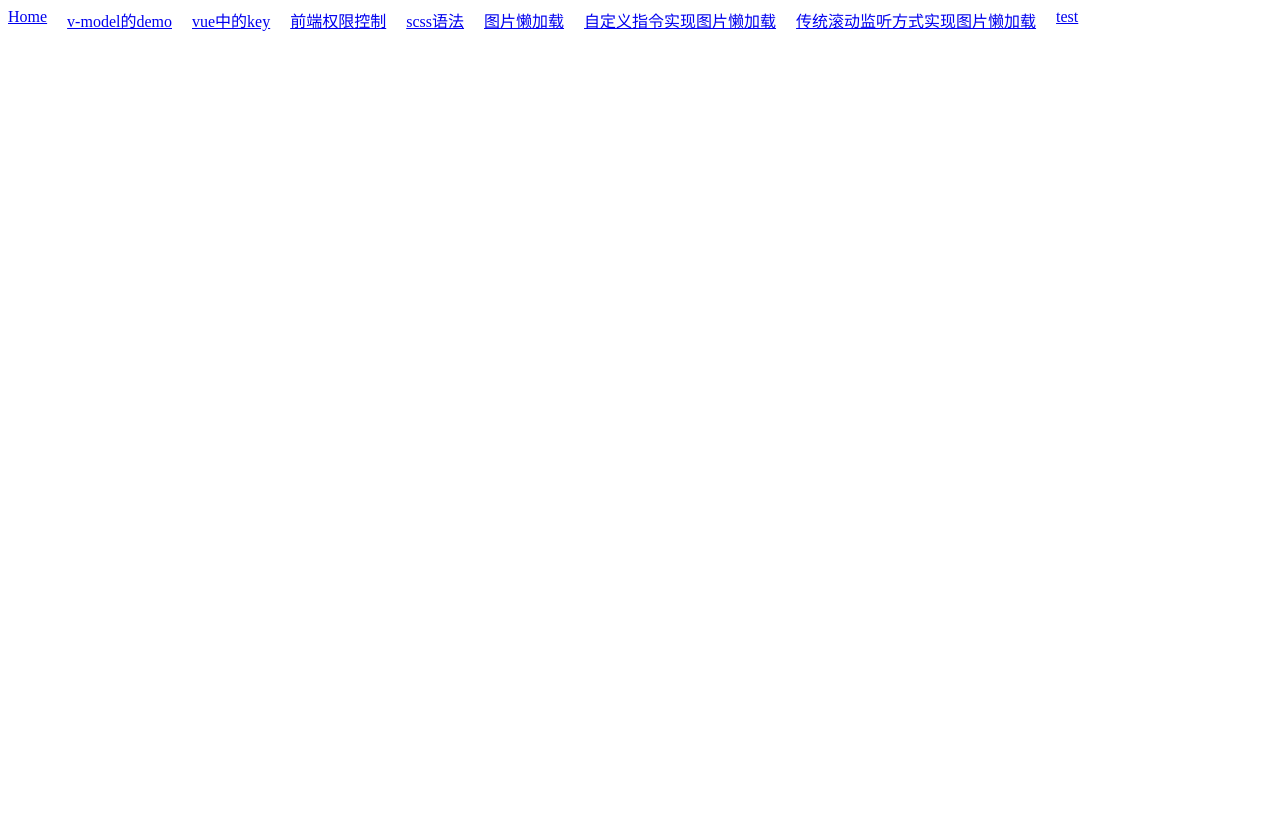
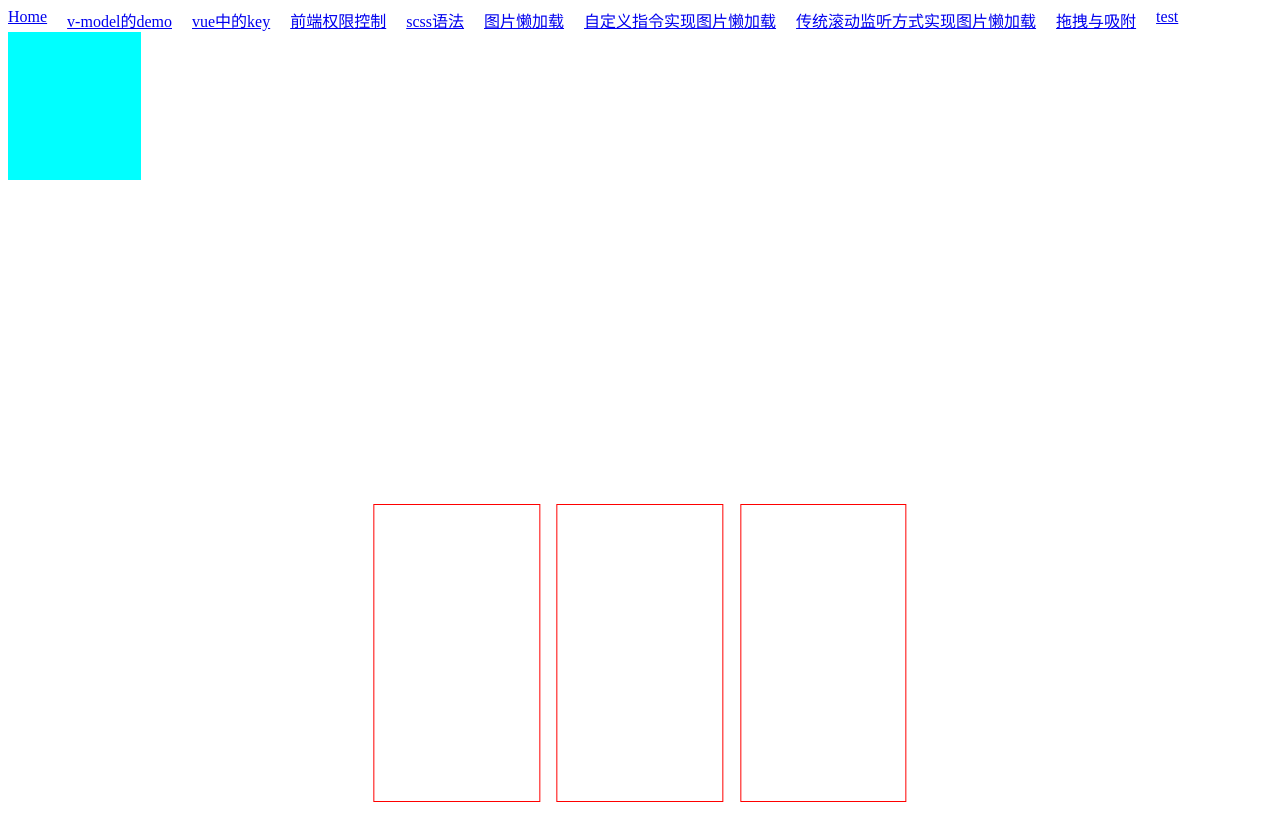
Before and after one commit to Zengzzhao/Interview-vue, a Vue app: page /dragAndAdsorb in a window 1280 px wide. Before the commit the page ends 800 px from the top, so only its background shows below. Built offline with nearby package versions, Linux system fonts and the light colour scheme.

Commit message:
feat: 拖拽与吸附

```diff
--- a/src/App.vue
+++ b/src/App.vue
@@ -13,6 +13,7 @@ import { RouterLink, RouterView } from 'vue-router'
       <RouterLink to="/lazyLoadImg">图片懒加载</RouterLink>
       <RouterLink to="/lazyLoadImgByDirective">自定义指令实现图片懒加载</RouterLink>
       <RouterLink to="/lazyLoadImgByScroll">传统滚动监听方式实现图片懒加载</RouterLink>
+      <RouterLink to="/dragAndAdsorb">拖拽与吸附</RouterLink>
       <RouterLink to="/test">test</RouterLink>
     </div>
   </header>
--- a/src/router/index.ts
+++ b/src/router/index.ts
@@ -48,6 +48,11 @@ const router = createRouter({
       component: () => import('@/views/lazyLoadImgByScroll/index.vue')
     },
     {
+      path: '/dragAndAdsorb',
+      name: 'dragAndAdsorb',
+      component: () => import('@/views/dragAndAdsorb/index.vue')
+    },
+    {
       path: '/test',
       name: 'test',
       component: () => import('@/views/test/index.vue')
--- /dev/null
+++ b/src/views/dragAndAdsorb/index.vue
@@ -0,0 +1,118 @@
+<template>
+    <div class="container">
+        <!-- 移动盒子 -->
+        <div class="box" @mousedown="handleMouseDown" :style="{transform:`translate(${translateX}px,${translateY}px)`}" ref="moveBox"></div>
+        <!-- 盛放容器 -->
+        <div class="bottomBar">
+            <div class="boxContainer" v-for="i in [0,1,2]" :key="i" :ref="(el) => boxContainerRefs[i] = el"></div>
+        </div>
+    </div>
+</template>
+
+<script setup lang='ts'>
+import { ref } from 'vue'
+
+let startX: number // 鼠标开始移动/移动过程中初始x的位置
+let startY: number // 鼠标开始移动/移动过程中初始y的位置
+let translateX = ref<number>(0) // 移动元素相对于初始位置所移动的x，初始为0
+let translateY = ref<number>(0) // 移动元素相对于初始位置所移动的y，初始为0
+const moveBox = ref() // 移动元素
+const boxContainerRefs: any[] = [] // 盛放容器
+// 在移动盒子中鼠标按下事件处理
+const handleMouseDown = (e: MouseEvent) => {
+    startX = e.clientX
+    startY = e.clientY
+    window.addEventListener('mousemove', handleMouseMove)
+    // 只监听一次鼠标抬起操作，与本次鼠标按下形成一个原子操作
+    window.addEventListener('mouseup', handelMouseUp, { once: true })
+}
+// 在移动盒子中鼠标移动的事件处理
+const handleMouseMove = (e: MouseEvent) => {
+    const dx = e.clientX - startX // 本次移动x上的偏移
+    const dy = e.clientY - startY // 本次移动y上的偏移
+    startX = e.clientX
+    startY = e.clientY
+    translateX.value += dx
+    translateY.value += dy
+}
+// 在移动盒子中鼠标放开的事件处理
+const handelMouseUp = () => {
+    window.removeEventListener('mousemove', handleMouseMove)
+    const moveBoxRect = moveBox.value.getBoundingClientRect()
+    // 移动元素的左下角、右下角
+    const curLeftBottom = [moveBoxRect.left, moveBoxRect.bottom]
+    const curRightBottom = [moveBoxRect.right, moveBoxRect.bottom]
+    // 判断拖拽的div是否触碰到盛放容器
+    for (let i = 0; i < boxContainerRefs.length; i++) {
+        if (boxContainerRefs[i]) {
+            const rect = boxContainerRefs[i].getBoundingClientRect()
+            // 盛放容器左上角、右上角
+            const rectLeftTop = [rect.x, rect.y]
+            const rectRightTop = [rect.right, rect.y]
+            if (isInner(curLeftBottom, curRightBottom, rectLeftTop, rectRightTop)) {
+                // 当前在第i个盛放容器中，进行一些特点业务处理
+                console.log(`在第${i+1}个盛放容器中`);
+                // 将第i个盛放容器盛放移动元素，同时将移动元素从页面上移除
+                boxContainerRefs[i].style.backgroundColor='aqua'
+                moveBox.value.remove()
+                break
+            }
+        }
+    }
+}
+
+// 工具函数
+/**
+ * 判断移动元素是否在盛放容器内部(用移动元素的左右下角与盛放容器的左右上角进行判别)
+ * @param curLeftBottom 当前移动元素左下角相对视口的[left,top]
+ * @param curRightBottom 当前移动元素右下角相对视口的[left,top]
+ * @param leftTop 当前盛放容器元素左上角相对视口的[left,top]
+ * @param rightTop 当前盛放容器元素右上角相对视口的[left,top]
+ */
+const isInner = (curLeftBottom: number[], curRightBottom: number[], leftTop: number[], rightTop: number[]) => {
+    // 水平距离判断
+    if (curLeftBottom[0] <= rightTop[0] && curRightBottom[0] >= leftTop[0]) { // 移左<=放右 && 移右>=放左(移动元素左边到视口左侧距离<=盛放容器右边到视口左侧距离 && 移动元素右边到视口左侧距离>=盛放容器左边到视口左侧距离)
+        // 竖直距离判断
+        if (curLeftBottom[1] >= leftTop[1]) { // 移动元素底边到视口顶部距离>=盛放容器顶边到视口顶部距离
+            return true
+        }
+    }
+    return false
+}
+
+</script>
+
+<style scoped lang="scss">
+.container {
+    height: 100vh;
+    width: 100vw;
+    position: relative;
+
+    .box {
+        background-color: aqua;
+        height: vh(200);
+        width: vw(200);
+        left: 0;
+        top: 0;
+        position: absolute;
+        cursor: move;
+    }
+
+    .bottomBar {
+        position: fixed;
+        bottom: 0;
+        left: 50%;
+        width: vw(800);
+        height: vh(400);
+        transform: translateX(-50%);
+        display: flex;
+        gap: vw(25);
+
+        .boxContainer {
+            width: vw(250);
+            height: vh(400);
+            border: vh(2) solid red
+        }
+    }
+}
+</style>
```
